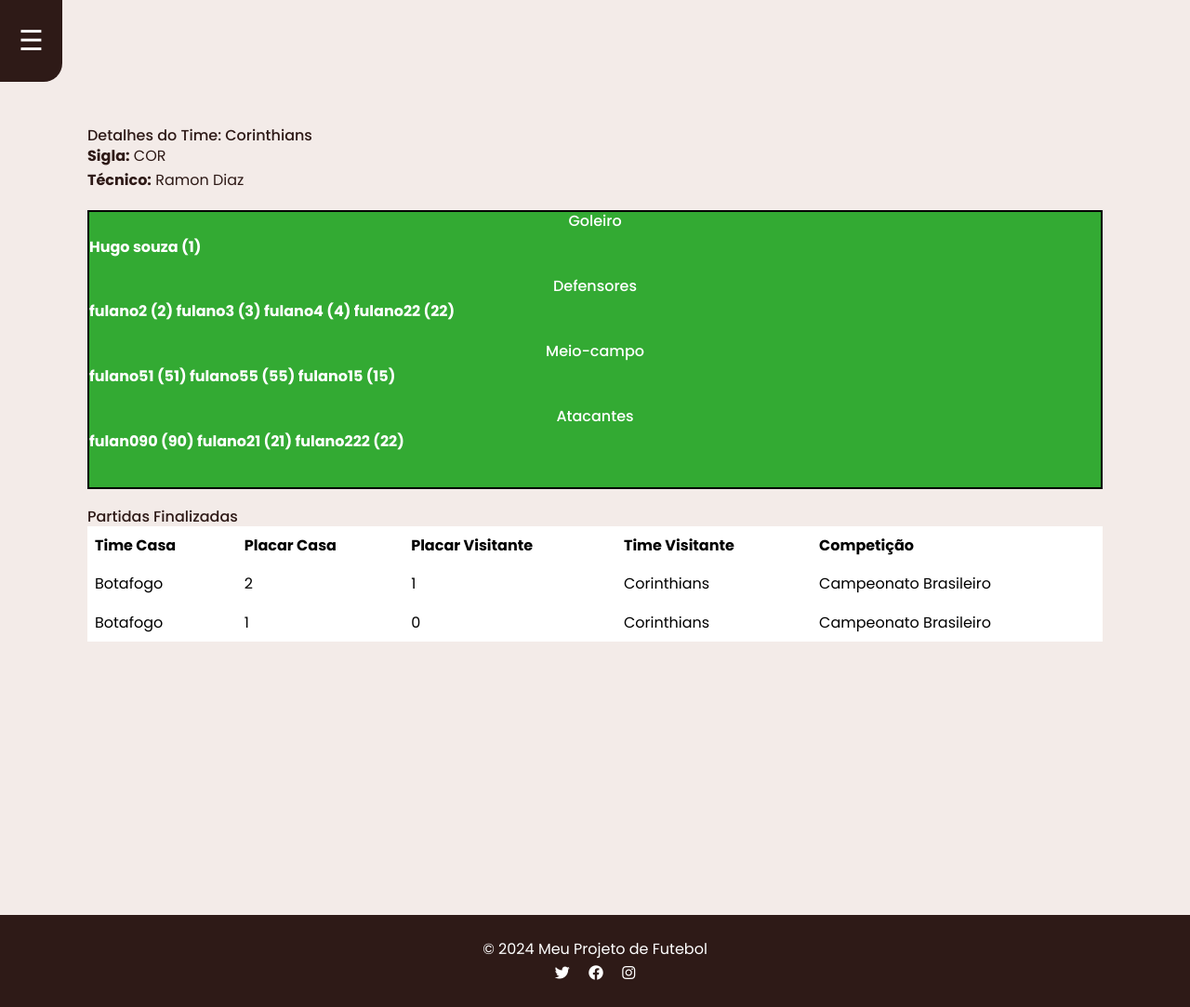
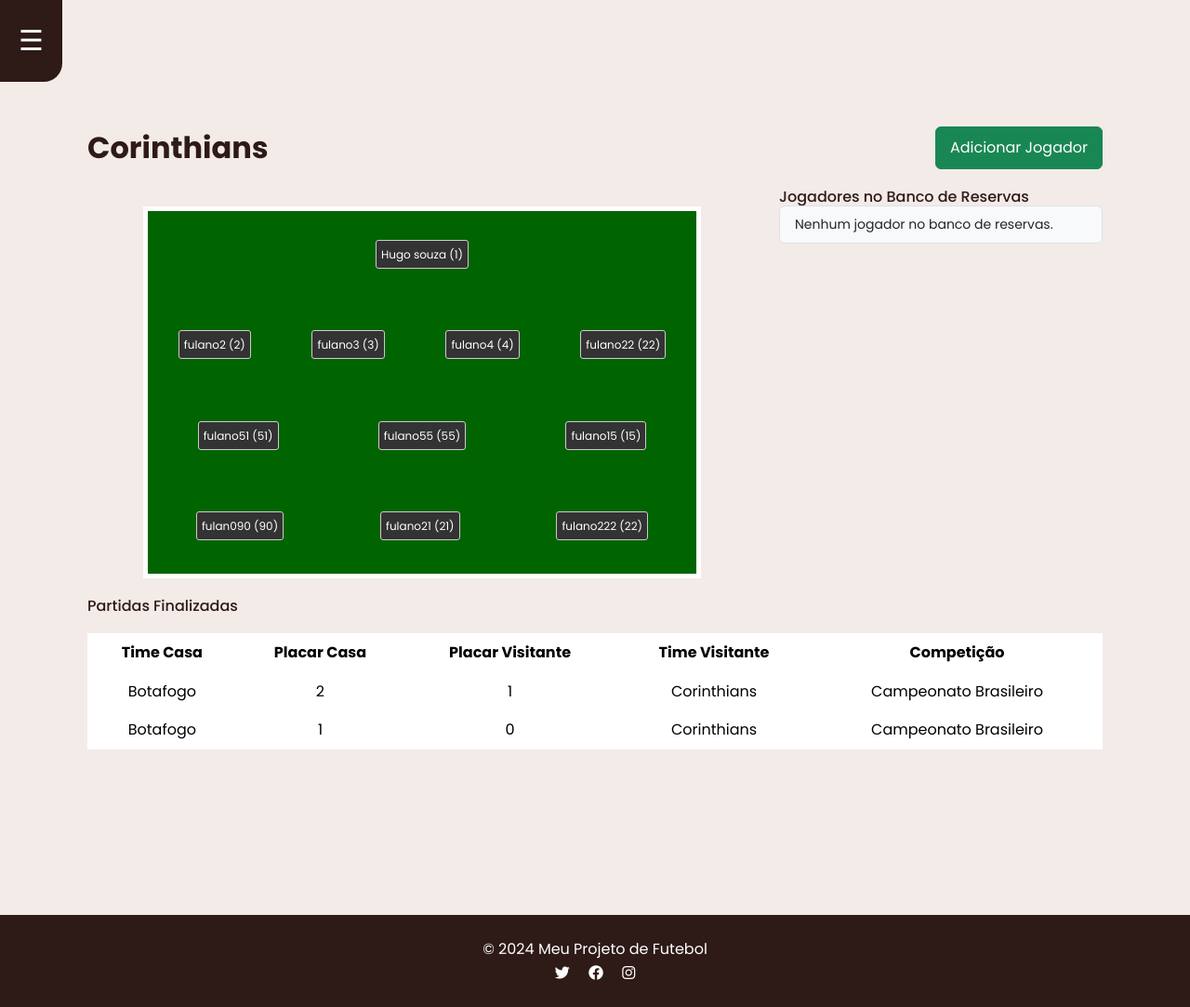
Before and after one commit to Reis567/django-futebol, a Django app: page /time/3/ in a window 1280 px wide. Shown: the whole page at 93% size. Run offline with Django 4.2, Linux system fonts and the light colour scheme; data comes from the database, SQL or seed files in the repository; some libraries are stand-ins or nearby versions.

Commit message:
👌 IMPROVE: another players

```diff
--- a/app1/views.py
+++ b/app1/views.py
@@ -326,7 +326,6 @@ def remover_gol(request, jogador_id, partida_id, tipo_gol):
     except Exception as e:
         return JsonResponse({'error': str(e)}, status=500)
 
-
 def detalhes_time(request, time_id):
     time = get_object_or_404(Time, id=time_id)
 
@@ -342,6 +341,9 @@ def detalhes_time(request, time_id):
     # Obter jogadores titulares e ordená-los
     jogadores_titulares = list(time.jogadores_titulares.annotate(posicao_ordenada=ordem_posicao).order_by('posicao_ordenada'))
 
+    # Obter jogadores do banco e ordená-los
+    jogadores_banco = list(time.jogadores_banco.annotate(posicao_ordenada=ordem_posicao).order_by('posicao_ordenada'))
+
     # Buscar apenas partidas finalizadas do time
     partidas_finalizadas = Partida.objects.filter(
         Q(time_casa=time) | Q(time_visitante=time),
@@ -352,6 +354,7 @@ def detalhes_time(request, time_id):
         'time': time,
         'partidas_finalizadas': partidas_finalizadas,
         'jogadores_titulares': jogadores_titulares,
+        'jogadores_banco': jogadores_banco,  # Adicionando jogadores do banco ao contexto
     }
 
     return render(request, 'time/time_detail.html', context)
--- a/templates/time/time_detail.html
+++ b/templates/time/time_detail.html
@@ -3,46 +3,65 @@
 
 {% block content %}
 <div class="container">
-    <h2>Detalhes do Time: {{ time.nome }}</h2>
-
-    <div class="team-info">
-        <p><strong>Sigla:</strong> {{ time.sigla }}</p>
-        <p><strong>Técnico:</strong> {{ time.tecnico }}</p>
+    <div class="header-section">
+        <h2>{{ time.nome }}</h2>
+        <a href="{% url 'adicionar_jogador' time.id %}" class="btn btn-success">Adicionar Jogador</a>
     </div>
 
-    <!-- Campo de Futebol -->
+    <div class="row">
+        <!-- Coluna do Campo de Futebol -->
+        <div class="col-md-8">
             <div class="soccer-field">
-        <div class="field-section" id="goleiro">
-            <h3>Goleiro</h3>
+                <!-- Goleiro -->
+                <div class="goleiro">
                     {% for jogador in jogadores_titulares %}
                         {% if jogador.posicao == 'GOL' %}
-                    <span>{{ jogador.nome }} ({{ jogador.numero_camisa }})</span>
+                            <span class="jogador">{{ jogador.nome }} ({{ jogador.numero_camisa }})</span>
                         {% endif %}
                     {% endfor %}
                 </div>
-        <div class="field-section" id="defensores">
-            <h3>Defensores</h3>
+
+                <!-- Defensores -->
+                <div class="defensores">
                     {% for jogador in jogadores_titulares %}
                         {% if jogador.posicao == 'DEF' %}
-                    <span>{{ jogador.nome }} ({{ jogador.numero_camisa }})</span>
+                            <span class="jogador">{{ jogador.nome }} ({{ jogador.numero_camisa }})</span>
                         {% endif %}
                     {% endfor %}
                 </div>
-        <div class="field-section" id="meio-campo">
-            <h3>Meio-campo</h3>
+
+                <!-- Meio-campo -->
+                <div class="meio-campo">
                     {% for jogador in jogadores_titulares %}
                         {% if jogador.posicao == 'MEI' %}
-                    <span>{{ jogador.nome }} ({{ jogador.numero_camisa }})</span>
+                            <span class="jogador">{{ jogador.nome }} ({{ jogador.numero_camisa }})</span>
                         {% endif %}
                     {% endfor %}
                 </div>
-        <div class="field-section" id="atacantes">
-            <h3>Atacantes</h3>
+
+                <!-- Atacantes -->
+                <div class="atacantes">
                     {% for jogador in jogadores_titulares %}
                         {% if jogador.posicao == 'ATA' %}
-                    <span>{{ jogador.nome }} ({{ jogador.numero_camisa }})</span>
+                            <span class="jogador">{{ jogador.nome }} ({{ jogador.numero_camisa }})</span>
                         {% endif %}
                     {% endfor %}
+                </div>
+            </div>
+        </div>
+
+        <!-- Coluna dos Jogadores do Banco -->
+        <div class="col-md-4">
+            <h4>Jogadores no Banco de Reservas</h4>
+            <ul class="list-group">
+                {% for jogador in jogadores_banco %}
+                    <li class="list-group-item">
+                        {{ jogador.nome }} ({{ jogador.numero_camisa }} - {{ jogador.get_posicao_display }})
+                    </li>
+                {% empty %}
+                    <li class="list-group-item">Nenhum jogador no banco de reservas.</li>
+                {% endfor %}
+            </ul>
         </div>
     </div>
 
@@ -77,21 +96,83 @@
 </div>
 
 <style>
-    .soccer-field {
-        background-color: #33aa33;
-        position: relative;
-        height: 300px;
-        margin: 20px 0;
-        border: 2px solid #000;
-    }
-    .field-section {
-        color: white;
-        font-weight: bold;
+    /* Estilo da seção de cabeçalho */
+    .header-section {
+        display: flex;
+        align-items: center;
+        justify-content: space-between;
         margin-bottom: 20px;
     }
-    .field-section h3 {
+
+    .header-section h2 {
+        font-size: 32px;
+        font-weight: bold;
+    }
+
+    .btn-success {
+        font-size: 16px;
+        padding: 10px 15px;
+    }
+
+    /* Estilo do campo de futebol */
+    .soccer-field {
+        position: relative;
+        width: 600px;
+        height: 400px;
+        background-color: #006400; /* Verde escuro */
+        border: 5px solid white;
+        margin: 20px auto;
+        display: grid;
+        grid-template-rows: 1fr 1fr 1fr 1fr;
+    }
+
+    .goleiro, .defensores, .meio-campo, .atacantes {
+        display: flex;
+        justify-content: center;
+        align-items: center;
+    }
+
+    .goleiro {
+        grid-row: 1;
+    }
+
+    .defensores {
+        grid-row: 2;
+        justify-content: space-around;
+    }
+
+    .meio-campo {
+        grid-row: 3;
+        justify-content: space-around;
+    }
+
+    .atacantes {
+        grid-row: 4;
+        justify-content: space-around;
+    }
+
+    /* Estilo dos jogadores */
+    .jogador {
+        font-size: 12px;
+        color: white;
+        background-color: #333;
+        padding: 5px;
+        border-radius: 3px;
+    }
+
+    /* Estilo da lista de jogadores do banco */
+    .list-group-item {
+        font-size: 14px;
+        background-color: #f8f9fa;
+    }
+
+    /* Estilo da tabela de jogos */
+    table.table {
+        margin-top: 20px;
+    }
+
+    .table th, .table td {
         text-align: center;
-        margin-bottom: 5px;
     }
 </style>
 {% endblock %}
```
Lines whose indentation alone changed are shown as unchanged.
